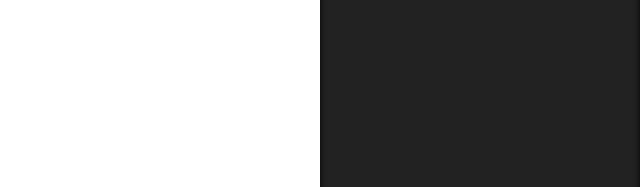
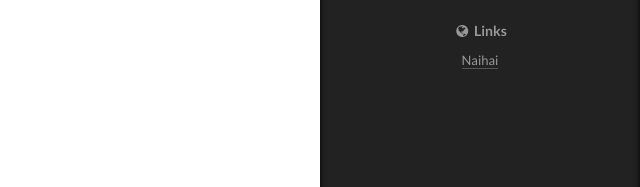
Before and after one commit to naihaishy/naihaishy.github.io, a plain HTML site: page 2016/05/28/hello-world/index.html in a window 1280 px wide. Both pictures are taken after a click on the item "站点概览". Shown: the part 244-431 px from the top of the page, 640-1280 px from the left. Drawn offline with Linux system fonts and the light colour scheme; a script that the page names is missing.

Commit message:
Site updated: 2016-05-28 17:30:11

```diff
--- a/2016/05/28/hello-world/index.html
+++ b/2016/05/28/hello-world/index.html
@@ -104,7 +104,7 @@ Quick">
   var NexT = window.NexT || {};
   var CONFIG = {
     scheme: 'Muse',
-    sidebar: {"position":"left","display":"post","Naihai":"http://www.zhfsky.com/"},
+    sidebar: {"position":"left","display":"post"},
     fancybox: true,
     motion: true,
     duoshuo: {
@@ -460,6 +460,20 @@ Quick">
 
 
 
+          <div class="links-of-blogroll motion-element links-of-blogroll-block">
+            <div class="links-of-blogroll-title">
+              <i class="fa  fa-fw fa-globe"></i>
+              Links
+            </div>
+            <ul class="links-of-blogroll-list">
+
+                <li class="links-of-blogroll-item">
+                  <a href="http://www.zhfsky.com/" title="Naihai" target="_blank">Naihai</a>
+                </li>
+
+            </ul>
+          </div>
+
 
       </section>
 
--- a/css/main.css
+++ b/css/main.css
@@ -1548,7 +1548,7 @@ pre .javascript .function {
   width: 4px;
   height: 4px;
   border-radius: 50%;
-  background: #7162ff;
+  background: #1c7e14;
 }
 .links-of-blogroll {
   font-size: 13px;
```
Also changed, not shown: 2016/05/28/newar/index.html (+15 -1 lines), 404/index.html (+15 -1 lines), about/index.html (+15 -1 lines), archives/2016/05/index.html (+15 -1 lines), archives/2016/index.html (+15 -1 lines), archives/index.html (+15 -1 lines), categories/index.html (+15 -1 lines), index.html (+15 -1 lines), tags/index.html (+15 -1 lines), tags/诗/index.html (+15 -1 lines).
